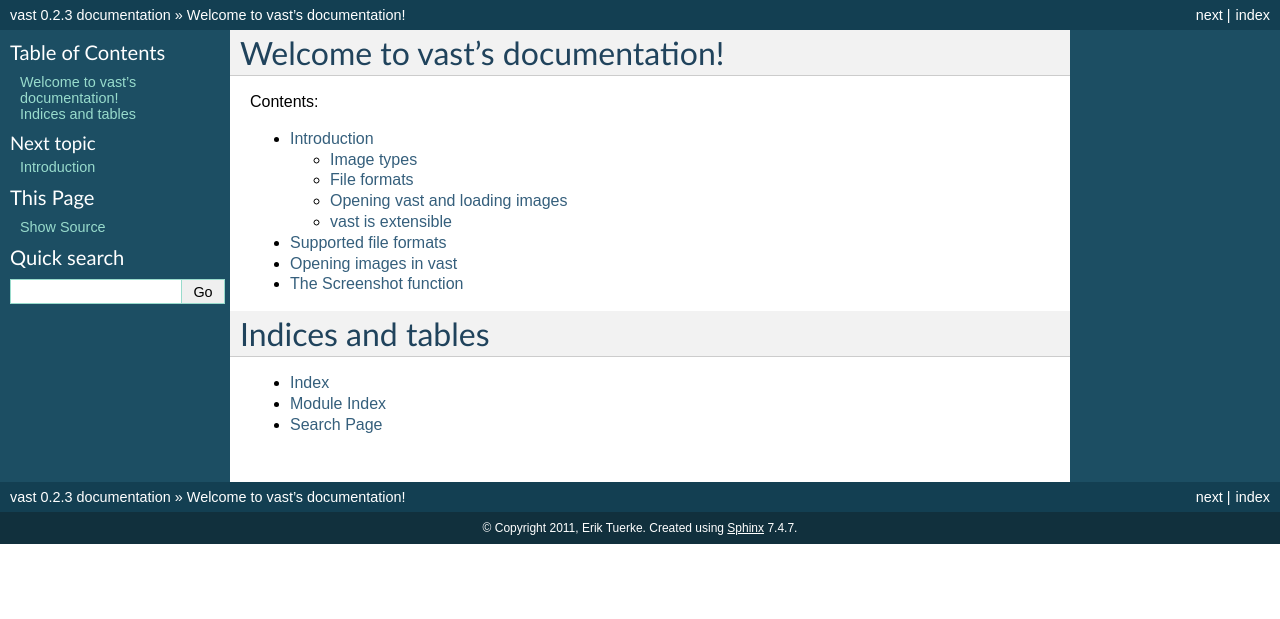
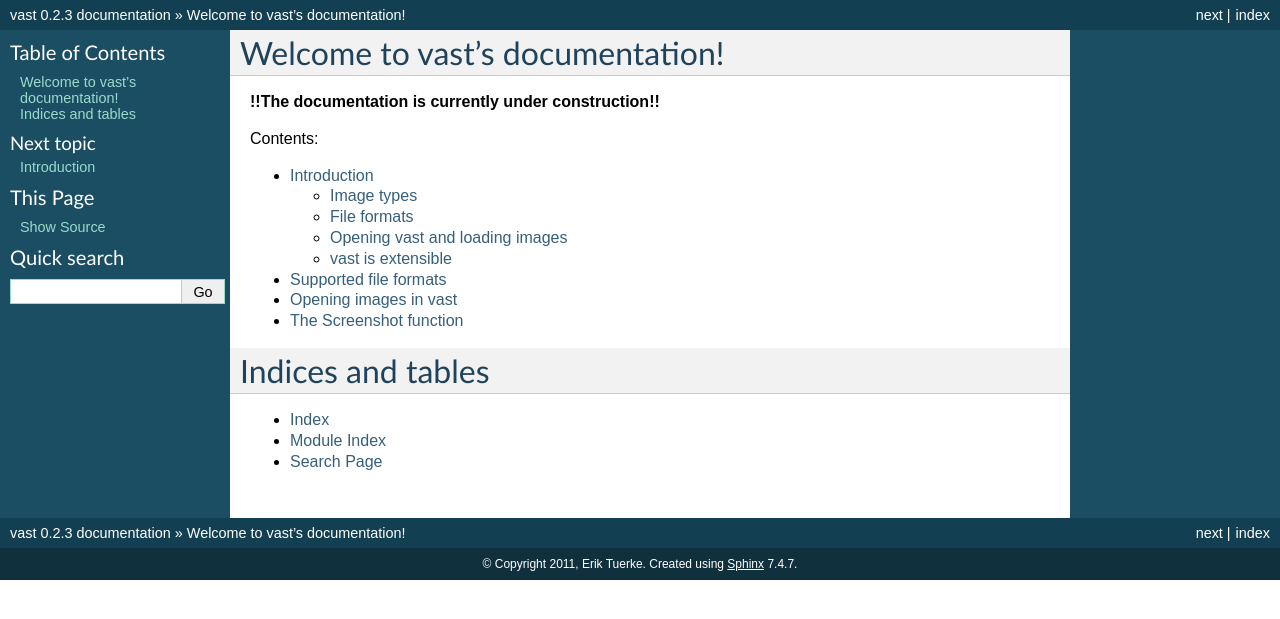
Before and after one commit to isis-group/vast, a Sphinx documentation site: the page built from documentation/source/index.rst, in a window 1280 px wide. Shown: the top 619 px of the page. Built offline with Sphinx 7.4.7, drawn with Linux system fonts in a browser that asks for light colours; formulas are drawn with MathJax 3.

Commit message:
add comment that docu is under construction

```diff
--- a/documentation/source/index.rst
+++ b/documentation/source/index.rst
@@ -5,6 +5,8 @@
 
 Welcome to vast's documentation!
 ================================
+
+**!!The documentation is currently under construction!!**
 
 Contents:
 
```
